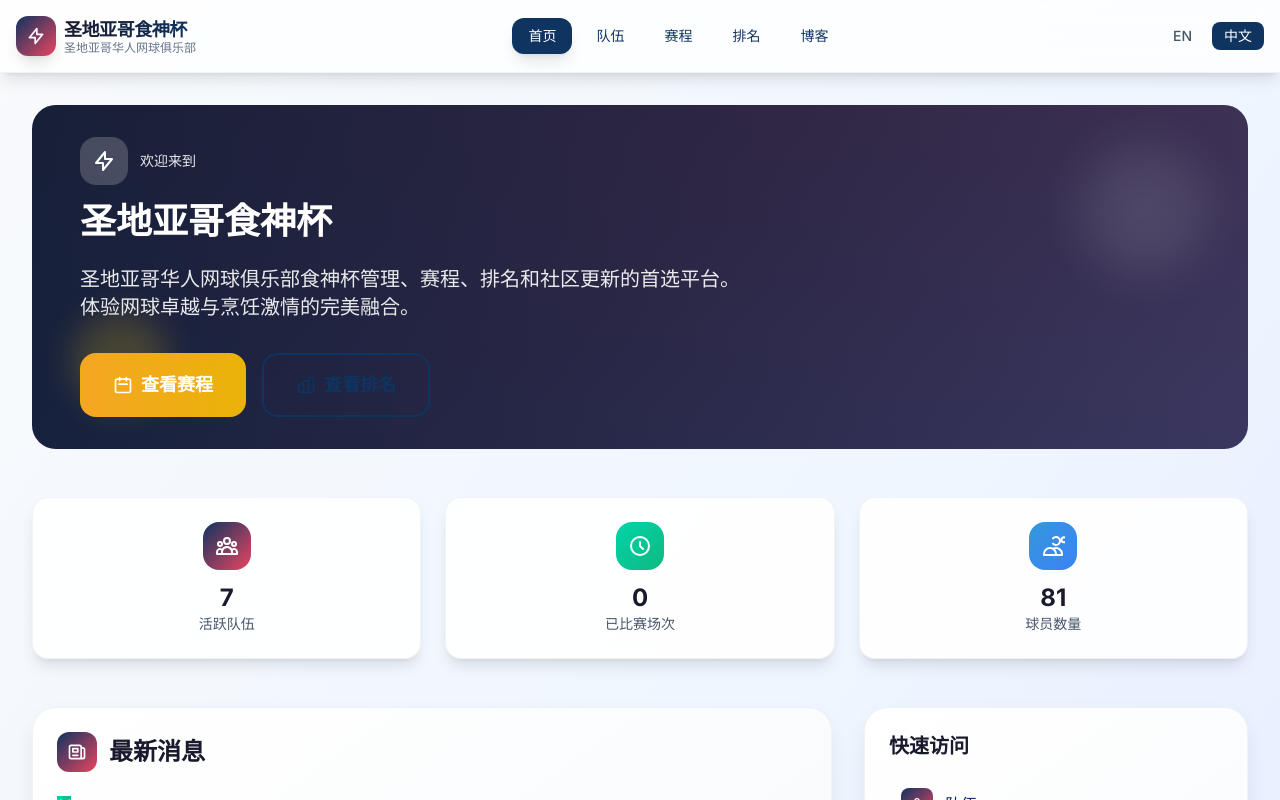
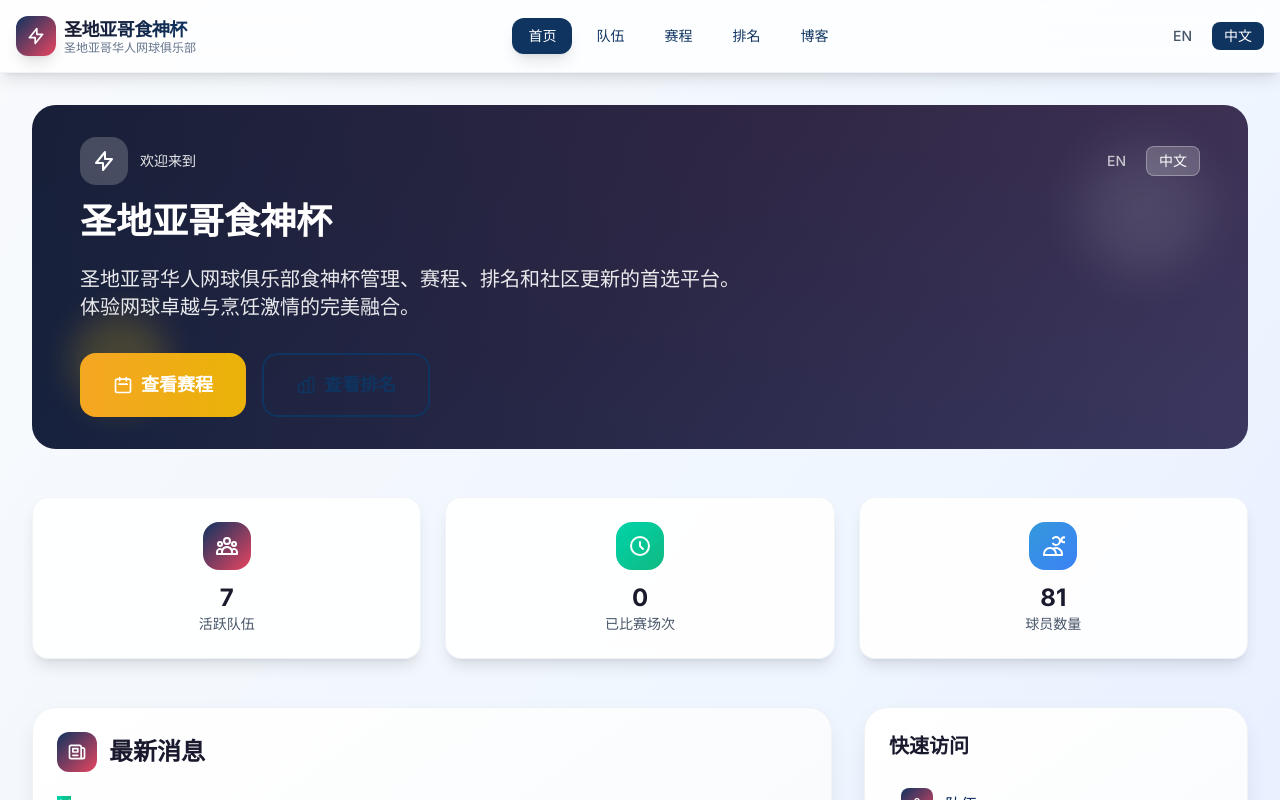
Before and after one commit to seghippo/foodgodcup.github.io, a Next.js app: page / in a window 1280 px wide. Shown: the top 800 px of the page. Built offline with nearby package versions, Linux system fonts and the light colour scheme.

Commit message:
langurage button replacement

```diff
--- a/app/page.tsx
+++ b/app/page.tsx
@@ -6,7 +6,7 @@ import { useLanguage } from '@/lib/language';
 
 export default function HomePage() {
   const latest = latestPost();
-  const { t, getPostTitle, getPostExcerpt } = useLanguage();
+  const { t, getPostTitle, getPostExcerpt, language, setLanguage } = useLanguage();
 
   // Count completed official matches (excluding preseason)
   const completedMatches = schedule.filter(game => game.status === 'completed' && !game.isPreseason).length;
@@ -15,13 +15,39 @@ export default function HomePage() {
       {/* Hero Section */}
       <section className="hero relative overflow-hidden">
         <div className="relative z-10">
-          <div className="flex items-center gap-3 mb-4">
-            <div className="w-12 h-12 bg-white/20 rounded-2xl flex items-center justify-center backdrop-blur-sm">
-              <svg className="w-6 h-6 text-white" fill="none" stroke="currentColor" viewBox="0 0 24 24">
-                <path strokeLinecap="round" strokeLinejoin="round" strokeWidth={2} d="M13 10V3L4 14h7v7l9-11h-7z" />
-              </svg>
+          <div className="flex items-center justify-between mb-4">
+            <div className="flex items-center gap-3">
+              <div className="w-12 h-12 bg-white/20 rounded-2xl flex items-center justify-center backdrop-blur-sm">
+                <svg className="w-6 h-6 text-white" fill="none" stroke="currentColor" viewBox="0 0 24 24">
+                  <path strokeLinecap="round" strokeLinejoin="round" strokeWidth={2} d="M13 10V3L4 14h7v7l9-11h-7z" />
+                </svg>
+              </div>
+              <span className="text-white/90 text-sm font-medium">{t('home.welcome')}</span>
             </div>
-            <span className="text-white/90 text-sm font-medium">{t('home.welcome')}</span>
+
+            {/* Language Switcher */}
+            <div className="flex items-center gap-2">
+              <button
+                onClick={() => setLanguage('en')}
+                className={`px-3 py-1 rounded-lg text-sm font-medium transition-colors backdrop-blur-sm ${
+                  language === 'en'
+                    ? 'bg-white/20 text-white border border-white/30'
+                    : 'text-white/70 hover:text-white hover:bg-white/10'
+                }`}
+              >
+                EN
+              </button>
+              <button
+                onClick={() => setLanguage('zh')}
+                className={`px-3 py-1 rounded-lg text-sm font-medium transition-colors backdrop-blur-sm ${
+                  language === 'zh'
+                    ? 'bg-white/20 text-white border border-white/30'
+                    : 'text-white/70 hover:text-white hover:bg-white/10'
+                }`}
+              >
+                中文
+              </button>
+            </div>
           </div>
           <h1 className="text-2xl sm:text-3xl md:text-4xl font-black mb-4 md:mb-6 leading-tight">
             {t('home.title')}
```
